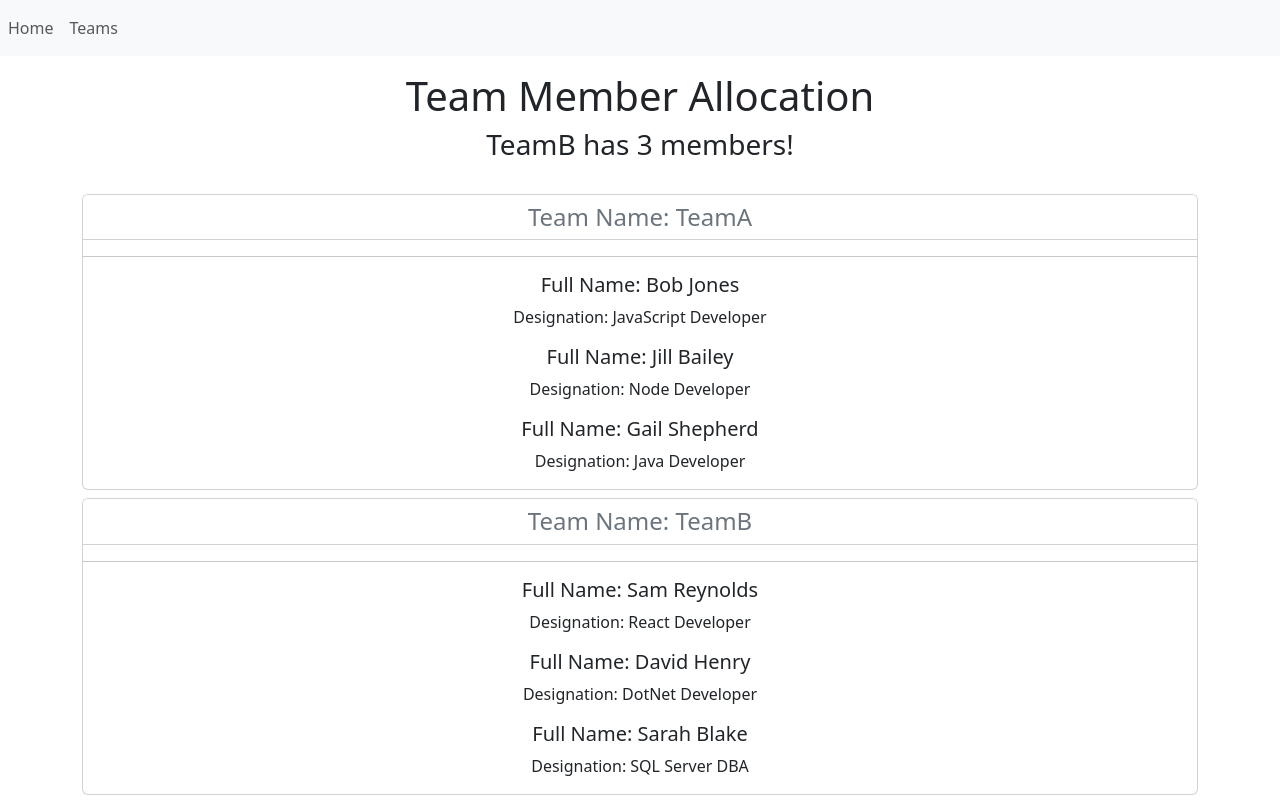
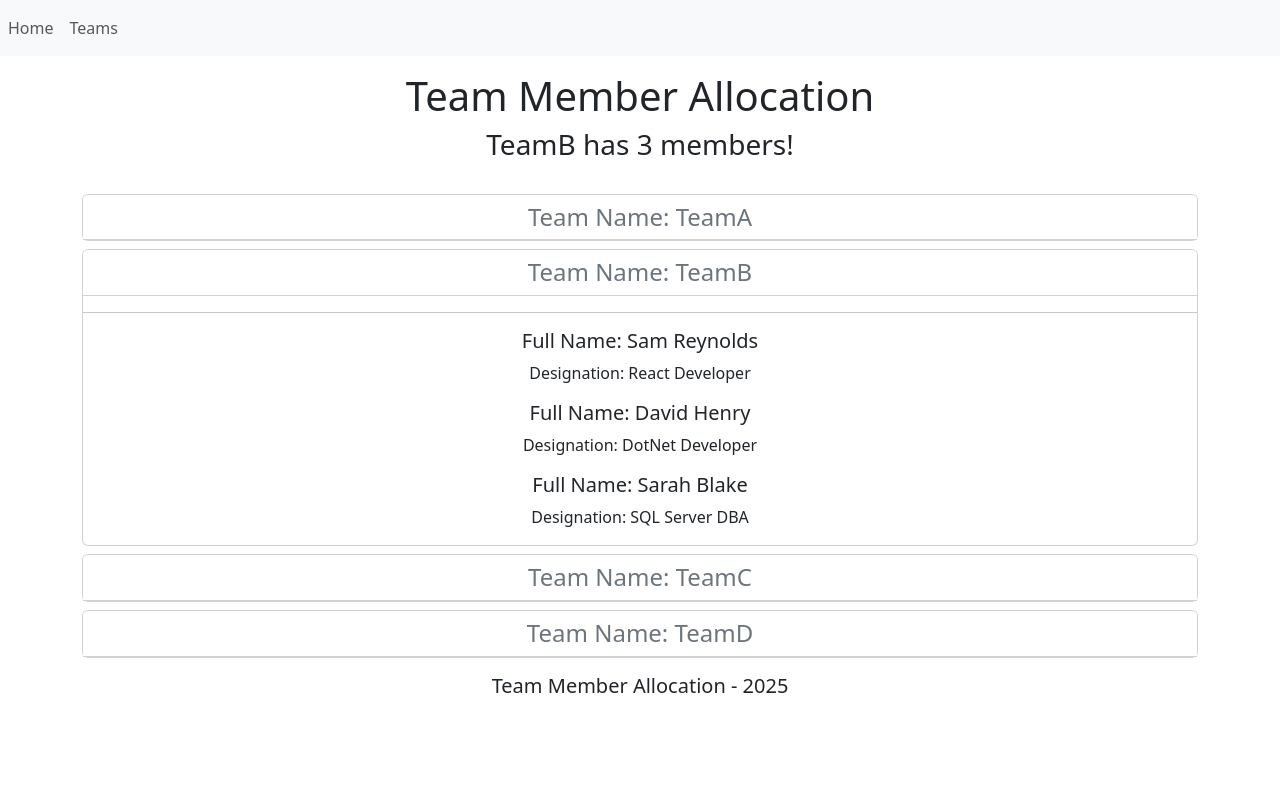
Before and after one commit to jupitters/team-member-allocation, a React (Vite) app: page /GroupedTeamMembers in a window 1280 px wide. Shown: the top 800 px of the page. Built offline with nearby package versions, Linux system fonts and the light colour scheme.

Commit message:
teams component

```diff
--- a/src/Employees.jsx
+++ b/src/Employees.jsx
@@ -7,12 +7,7 @@ const Employees = ({employees, selectedTeam, handlerSelectTeams, handlerEmployee
     <main className='container'>
       <div className='row justify-content-center mt-3 mb-3'>
         <div className='col-6'>
-          <select className='form-select form-select-lg' value={selectedTeam} onChange={handlerSelectTeams}>
-            <option value='TeamA'>Team A</option>
-            <option value='TeamB'>Team B</option>
-            <option value='TeamC'>Team C</option>
-            <option value='TeamD'>Team D</option>
-          </select>
+
         </div>
       </div>
       <div className='row justify-content-center mt-3 mb-3'>
--- a/src/GroupedTeamMembers.jsx
+++ b/src/GroupedTeamMembers.jsx
@@ -42,7 +42,7 @@ const GroupedTeamMembers = ({employees, selectedTeam, setSelectedTeam}) => {
                         <h4 id={item.team} className='card-header text-secondary bg-white' onClick={handlerTeamClick}>
                             Team Name: {item.team}
                         </h4>
-                        <div id={"colapse_" + item.team} className={item.collapsed === true?"collapsed":""}>
+                        <div id={"colapse_" + item.team} className={item.collapsed === true?"collapse":""}>
                             <hr />
                             {
                                 item.members.map((member) => {
```
Also changed, not shown: src/Teams.jsx (added, +14 -0 lines).
